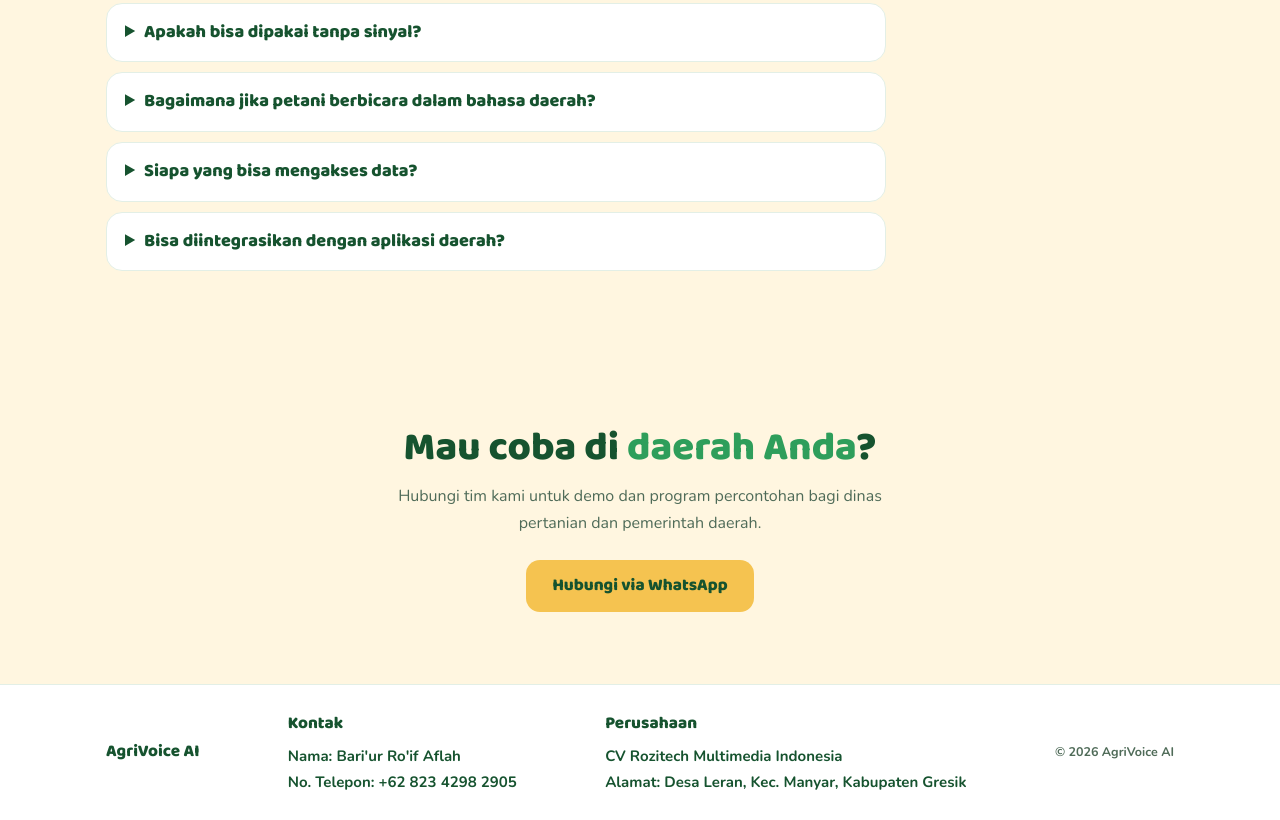
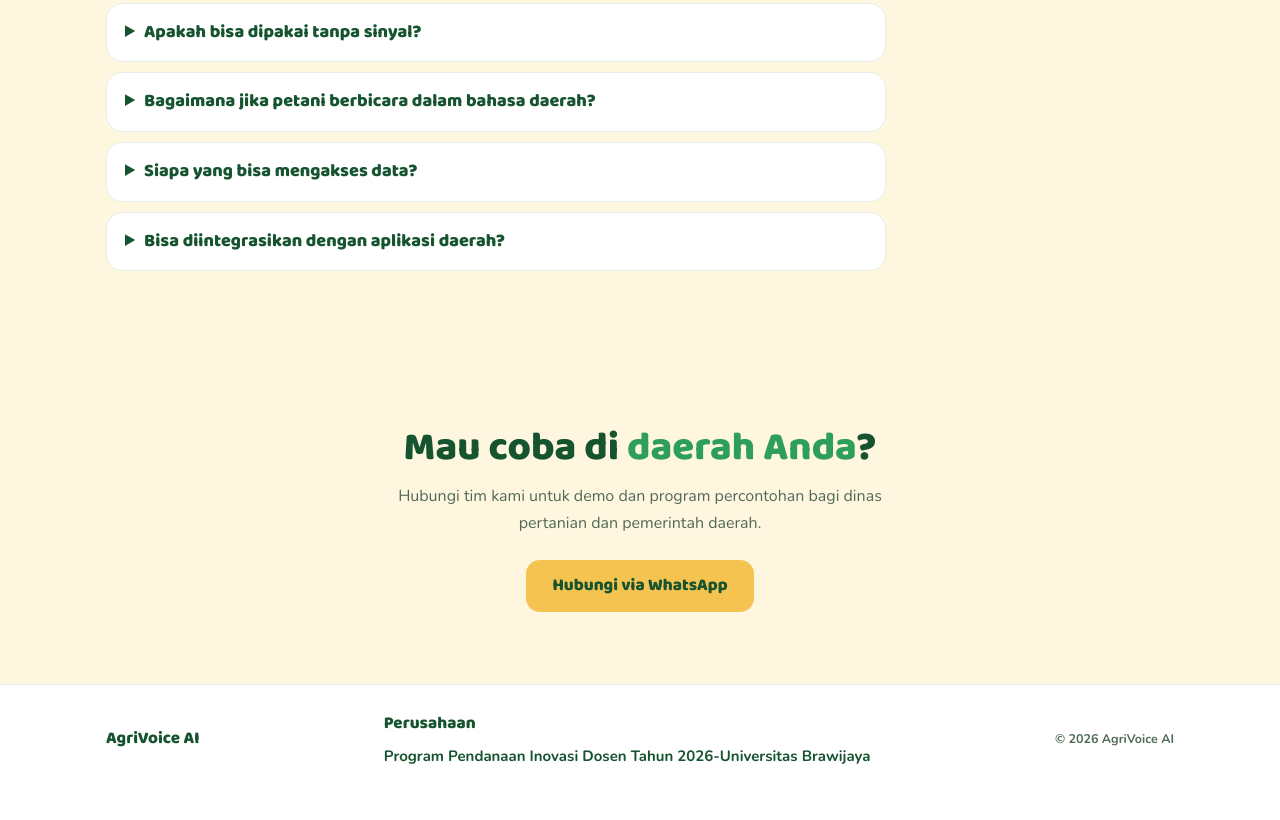
Before and after one commit to esnpendosa/Ro-if.4.1, a plain HTML site: page index.html in a window 1280 px wide. Shown: the part 4709-5529 px from the top of the page. After the commit the page ends 5502 px from the top, so only its background shows below. Drawn offline with nearby package versions, Linux system fonts and the light colour scheme.

Commit message:
Update footer contact information hapus kontak

```diff
--- a/index.html
+++ b/index.html
@@ -147,14 +147,8 @@
     <div class="w">
         <div><b>AgriVoice AI</b></div>
         <address class="footer-contact">
-            <strong class="footer-title">Kontak</strong>
-            <span><strong>Nama:</strong> Bari'ur Ro'if Aflah</span>
-            <span><strong>No. Telepon:</strong> <a href="tel:+6282342982905">+62 823 4298 2905</a></span>
-        </address>
-        <address class="footer-contact">
             <strong class="footer-title">Perusahaan</strong>
-            <span>CV Rozitech Multimedia Indonesia</span>
-            <span><strong>Alamat:</strong> Desa Leran, Kec. Manyar, Kabupaten Gresik</span>
+            <span>Program Pendanaan Inovasi Dosen Tahun 2026-Universitas Brawijaya</span>
         </address>
         <small class="footer-copy">&copy; 2026 AgriVoice AI</small>
     </div>
```
